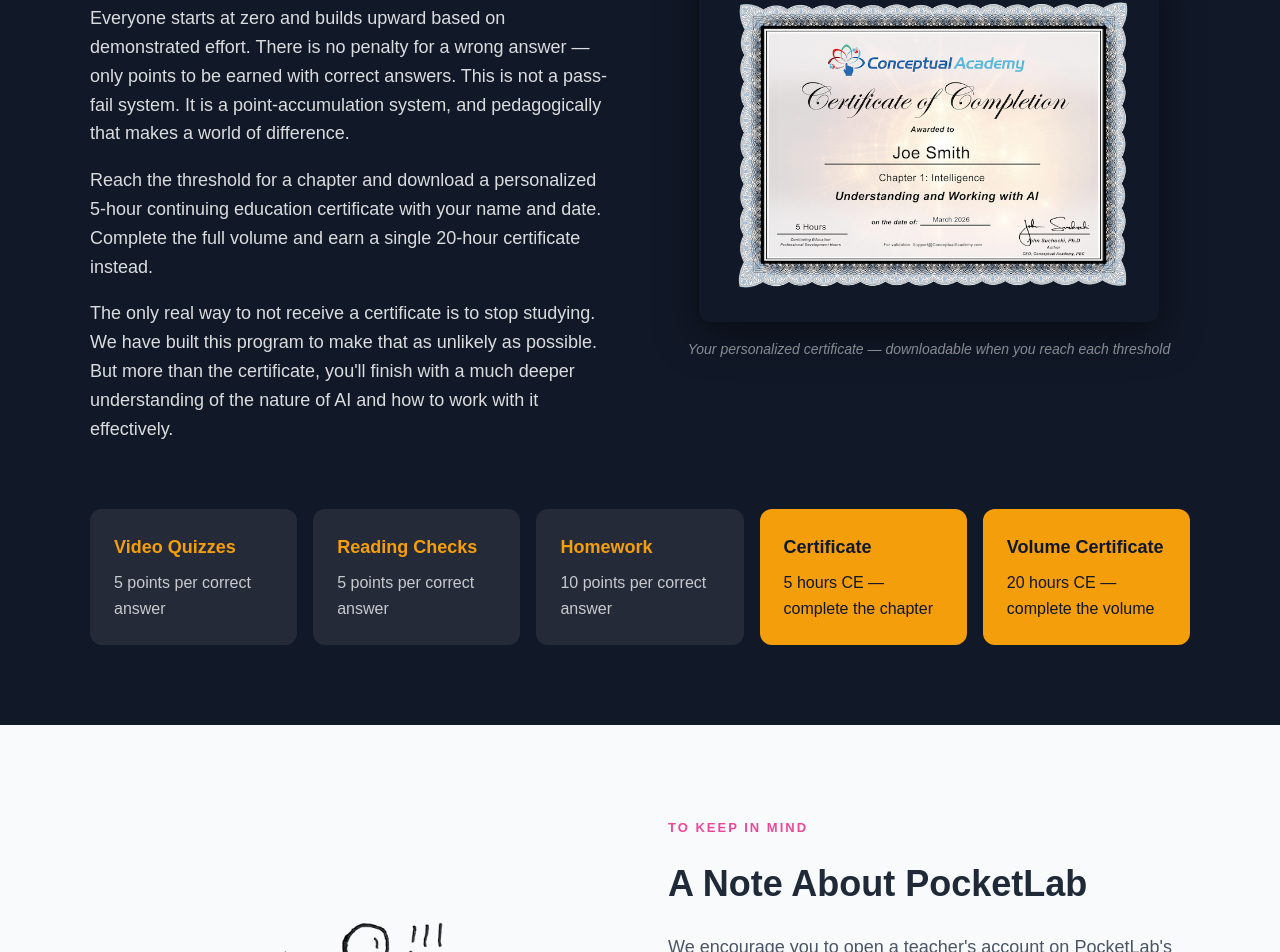
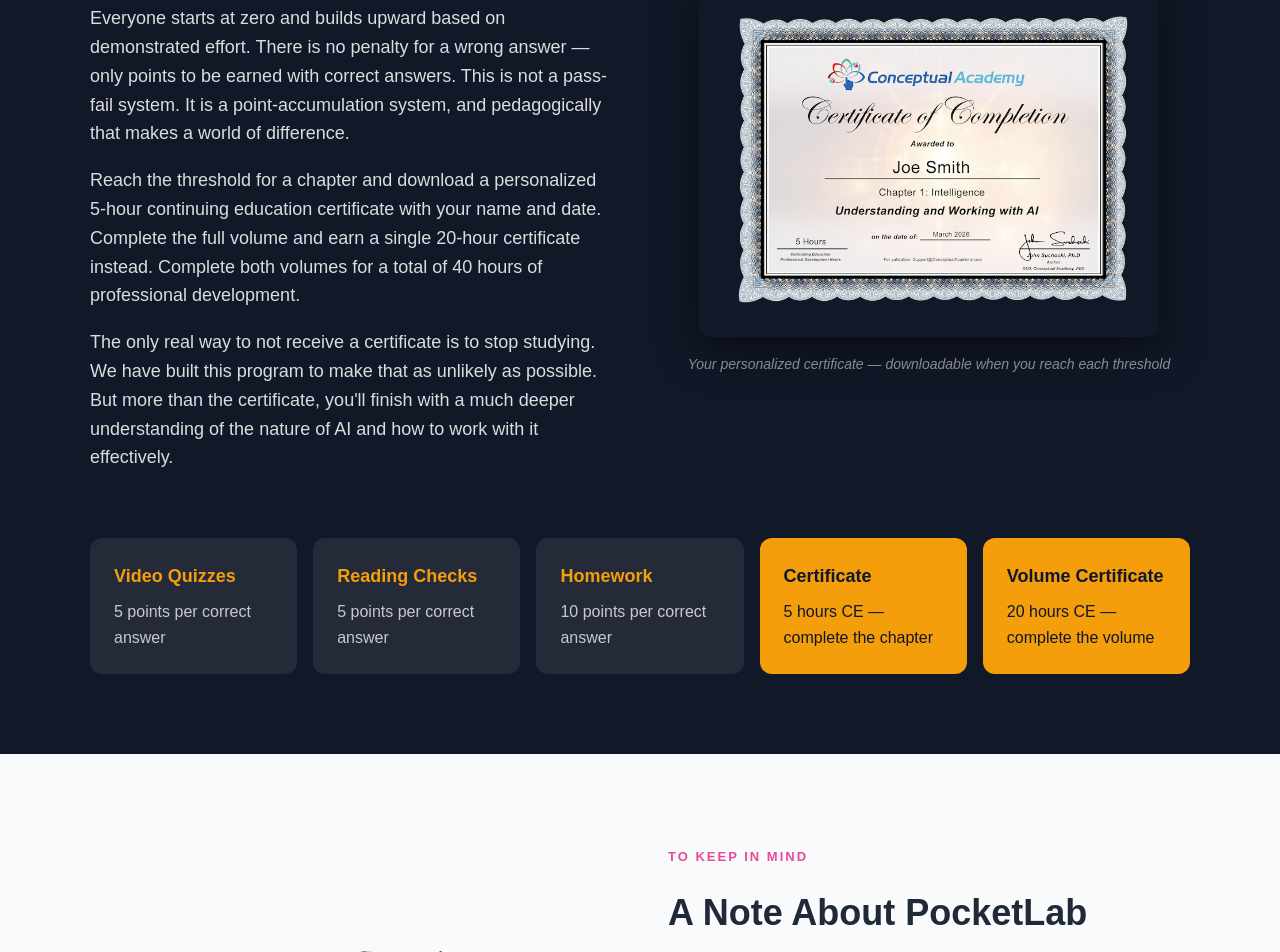
Before and after one commit to Suchocki88/UnderstandingAI.ai, a Next.js app: page /academy in a window 1280 px wide. Shown: the part 3336-4288 px from the top of the page. Built offline with nearby package versions, Linux system fonts and the light colour scheme.

Commit message:
Update page.tsx

```diff
--- a/app/academy/page.tsx
+++ b/app/academy/page.tsx
@@ -212,7 +212,7 @@ export default function Page() {
                 Everyone starts at zero and builds upward based on demonstrated effort. There is no penalty for a wrong answer — only points to be earned with correct answers. This is not a pass-fail system. It is a point-accumulation system, and pedagogically that makes a world of difference.
               </p>
               <p style={{ fontSize: 18, color: "rgba(255,255,255,0.85)", marginBottom: 16 }}>
-                Reach the threshold for a chapter and download a personalized 5-hour continuing education certificate with your name and date. Complete the full volume and earn a single 20-hour certificate instead.
+                Reach the threshold for a chapter and download a personalized 5-hour continuing education certificate with your name and date. Complete the full volume and earn a single 20-hour certificate instead. Complete both volumes for a total of 40 hours of professional development.
               </p>
               <p style={{ fontSize: 18, color: "rgba(255,255,255,0.85)" }}>
                 The only real way to not receive a certificate is to stop studying. We have built this program to make that as unlikely as possible. But more than the certificate, you'll finish with a much deeper understanding of the nature of AI and how to work with it effectively.
```
